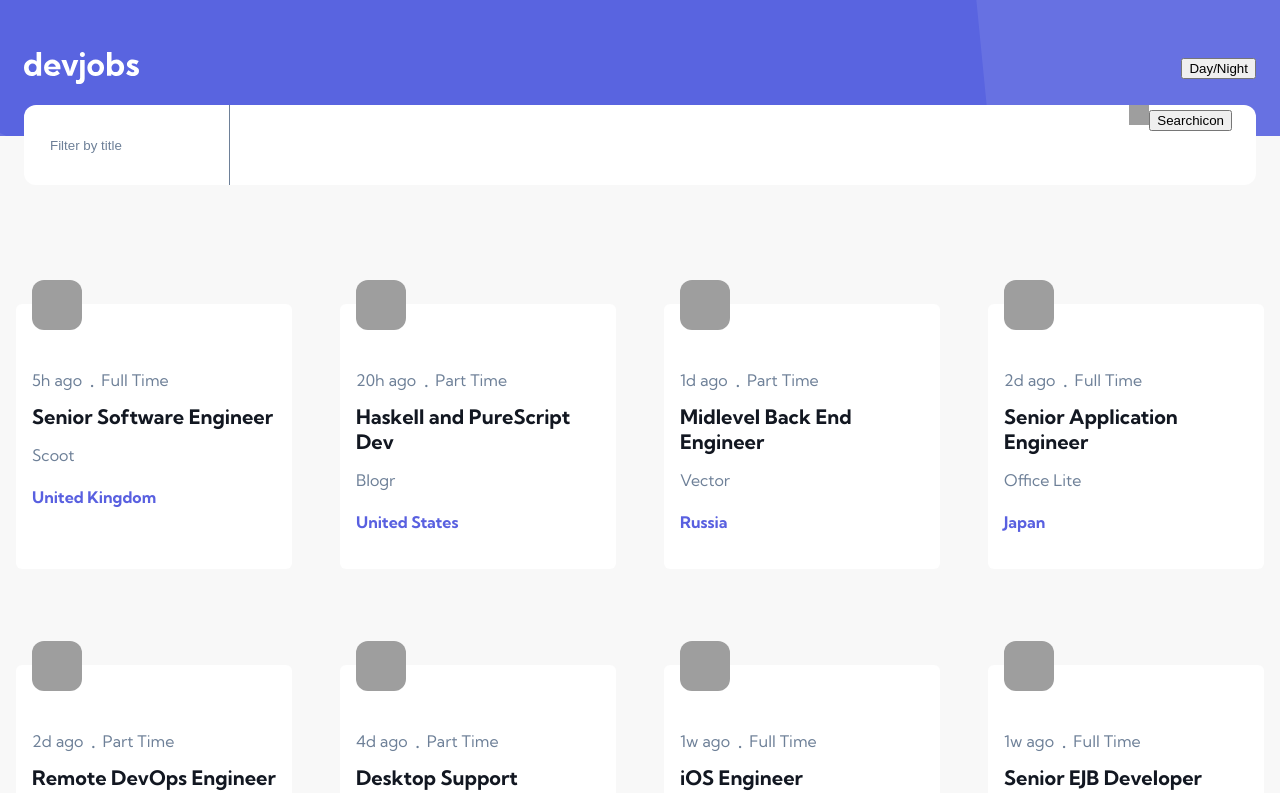
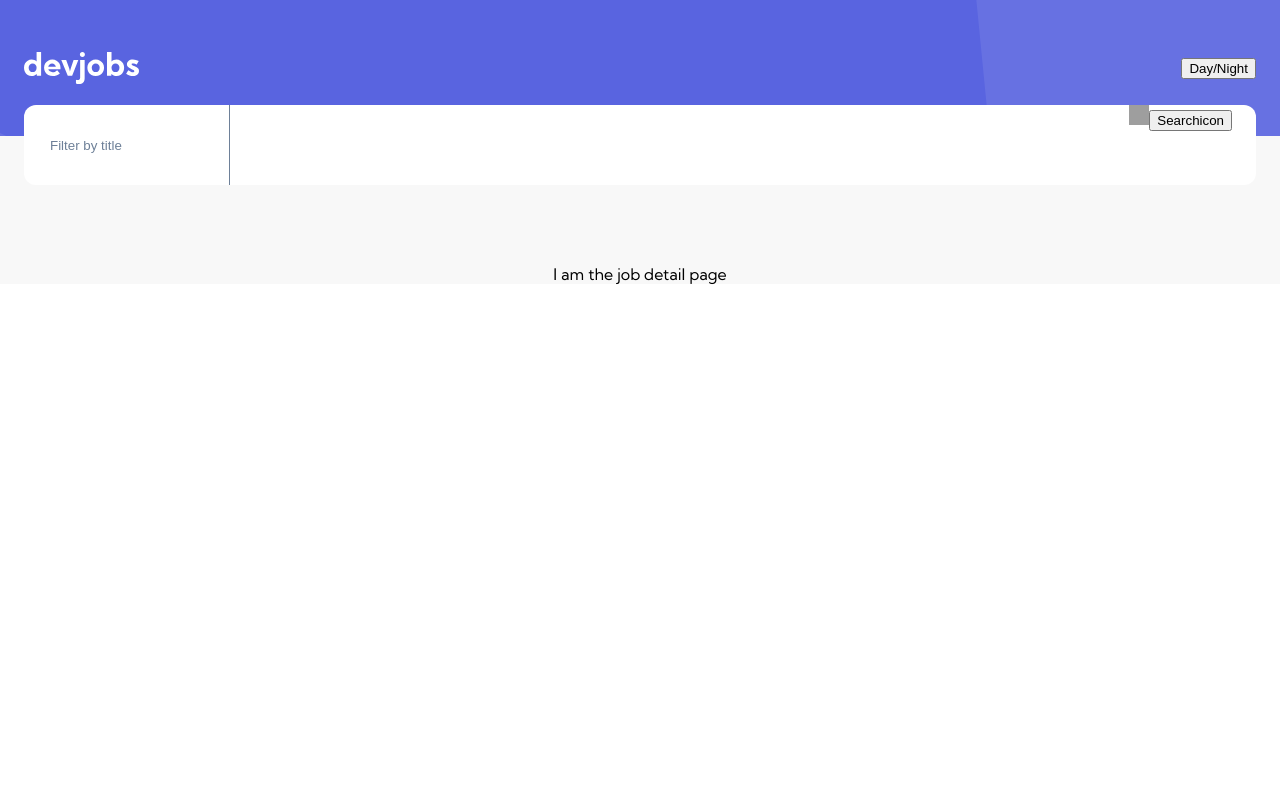
Before and after one commit to agnesnora/devjobs, a React (Vite) app: page /jobs/1 in a window 1280 px wide. Shown: the top 793 px of the page. Built offline with nearby package versions, Linux system fonts and the light colour scheme; grey boxes are pictures that could not be loaded.

Commit message:
setting up react router for multipage navigation

```diff
--- a/package.json
+++ b/package.json
@@ -13,7 +13,8 @@
   "dependencies": {
     "jest-environment-jsdom": "^29.7.0",
     "react": "^18.2.0",
-    "react-dom": "^18.2.0"
+    "react-dom": "^18.2.0",
+    "react-router-dom": "^6.22.3"
   },
   "devDependencies": {
     "@testing-library/jest-dom": "^6.4.2",
--- a/src/App.tsx
+++ b/src/App.tsx
@@ -1,8 +1,9 @@
 import { useState, FC, createContext, Dispatch, useEffect } from "react";
-
+import { BrowserRouter, Routes, Route } from "react-router-dom";
 import { JobsData, jobs } from "../data";
 import { Search } from "./components/Search/Search";
 import { JobList } from "./components/JobList/JobList";
+import { JobDetailPage } from "./components/JobDetailPage/JobDetailPage";
 import { Header } from "./components/Header/Header";
 import "./App.css";
 
@@ -33,6 +34,7 @@ const App: FC = () => {
   }, []);
   return (
     <>
+      <BrowserRouter>
         <ThemeContext.Provider value={{ theme, setTheme, windowWidth, screen }}>
           <div className={theme === "light" ? "light" : "dark"}>
             <Header />
@@ -41,9 +43,16 @@ const App: FC = () => {
               filteredJobs={filteredJobs}
               setFilteredJobs={setFilteredJobs}
             />
-          <JobList filteredJobs={filteredJobs} />
+            <Routes>
+              <Route
+                path="/"
+                element={<JobList filteredJobs={filteredJobs} />}
+              ></Route>{" "}
+              <Route path="/jobs/:id" element={<JobDetailPage />}></Route>
+            </Routes>
           </div>
         </ThemeContext.Provider>
+      </BrowserRouter>
     </>
   );
 };
--- a/src/components/JobCard.tsx/JobCard.tsx
+++ b/src/components/JobCard.tsx/JobCard.tsx
@@ -1,6 +1,7 @@
 import { FC, useContext } from "react";
 import { JobsData } from "../../../data";
 import { ThemeContext } from "../../App";
+import { NavLink } from "react-router-dom";
 import "./JobCard.style.css";
 
 interface JobCardProps {
@@ -13,6 +14,7 @@ export const JobCard: FC<JobCardProps> = ({ filteredJobs }) => {
   return (
     <>
       {filteredJobs.map((job) => (
+        <NavLink to={`/jobs/${job.id}`}>
           <div
             key={job.id}
             className={`jobcard--container jobcard--container--${
@@ -38,6 +40,7 @@ export const JobCard: FC<JobCardProps> = ({ filteredJobs }) => {
               <h4>{job.location}</h4>
             </div>
           </div>
+        </NavLink>
       ))}
     </>
   );
--- a/src/components/JobDetailPage/JobDetailPage.tsx
+++ b/src/components/JobDetailPage/JobDetailPage.tsx
@@ -1,7 +1,14 @@
 import { FC } from "react";
+import { useParams } from "react-router-dom";
 
+interface RouteParams {
+  id: string;
+  [key: string]: string | undefined; // Adjusted to allow number type
+}
 interface JobDetailProps {}
 
 export const JobDetailPage: FC<JobDetailProps> = () => {
-  return <div>Iam the job detail page</div>;
+  const params = useParams<RouteParams>();
+  console.log(params.id);
+  return <div>I am the job detail page</div>;
 };
```
Also changed, not shown: 1 other file (tests, documents, lock files or other folders). Lines whose indentation alone changed are shown as unchanged.
